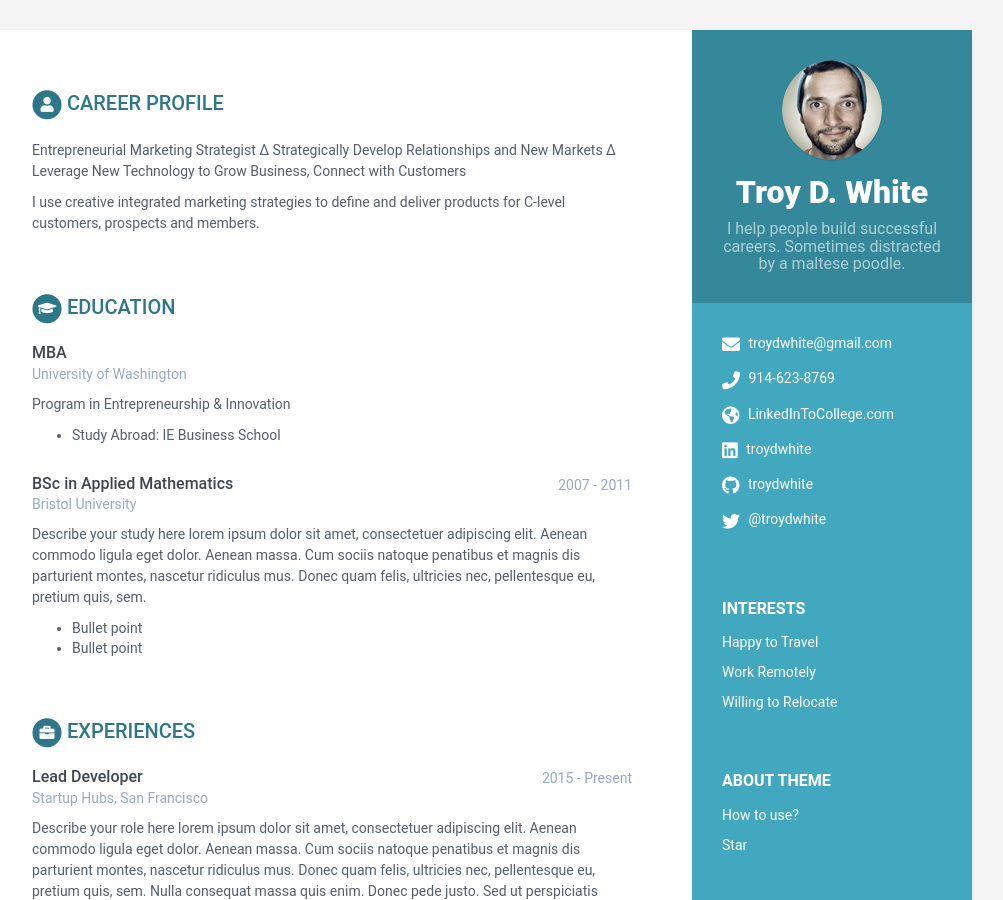
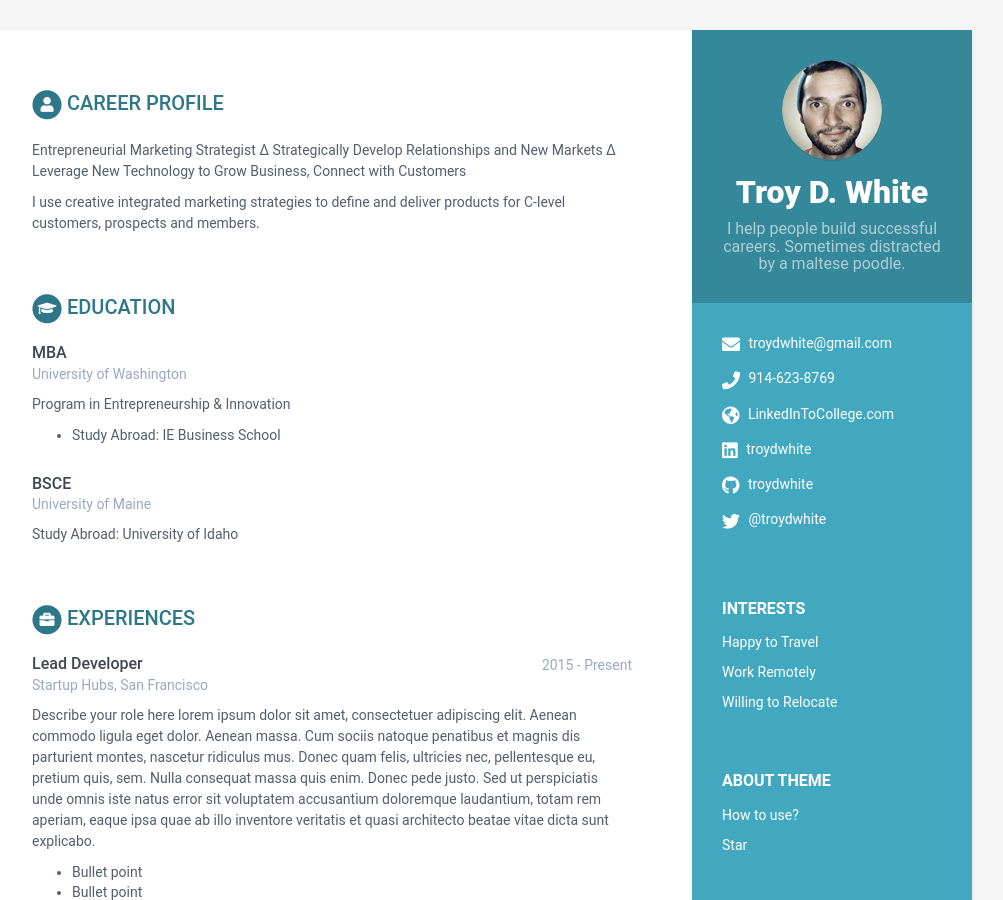
Before and after one commit to CurtComber/resume, a Jekyll site: the page built from index.html, in a window 1280 px wide and 900 px high. Shown: the whole window, without its empty margins (168-1171 px from the left). Built offline with Jekyll 4.4.1, drawn with Linux system fonts in a browser that asks for light colours.

Commit message:
Update data.yml

```diff
--- a/_data/data.yml
+++ b/_data/data.yml
@@ -54,18 +54,11 @@ education:
 
           - Study Abroad: IE Business School
 
-    - degree: BSc in Applied Mathematics
-      university: Bristol University
-      time: 2007 - 2011
+    - degree: BSCE
+      university: University of Maine
+      time:
       details: |
-        Describe your study here lorem ipsum dolor sit amet, consectetuer
-        adipiscing elit. Aenean commodo ligula eget dolor. Aenean massa. Cum
-        sociis natoque penatibus et magnis dis parturient montes, nascetur
-        ridiculus mus. Donec quam felis, ultricies nec, pellentesque eu,
-        pretium quis, sem.
-
-          - Bullet point
-          - Bullet point
+        Study Abroad: University of Idaho
 
 experiences:
     - role: Lead Developer
```
